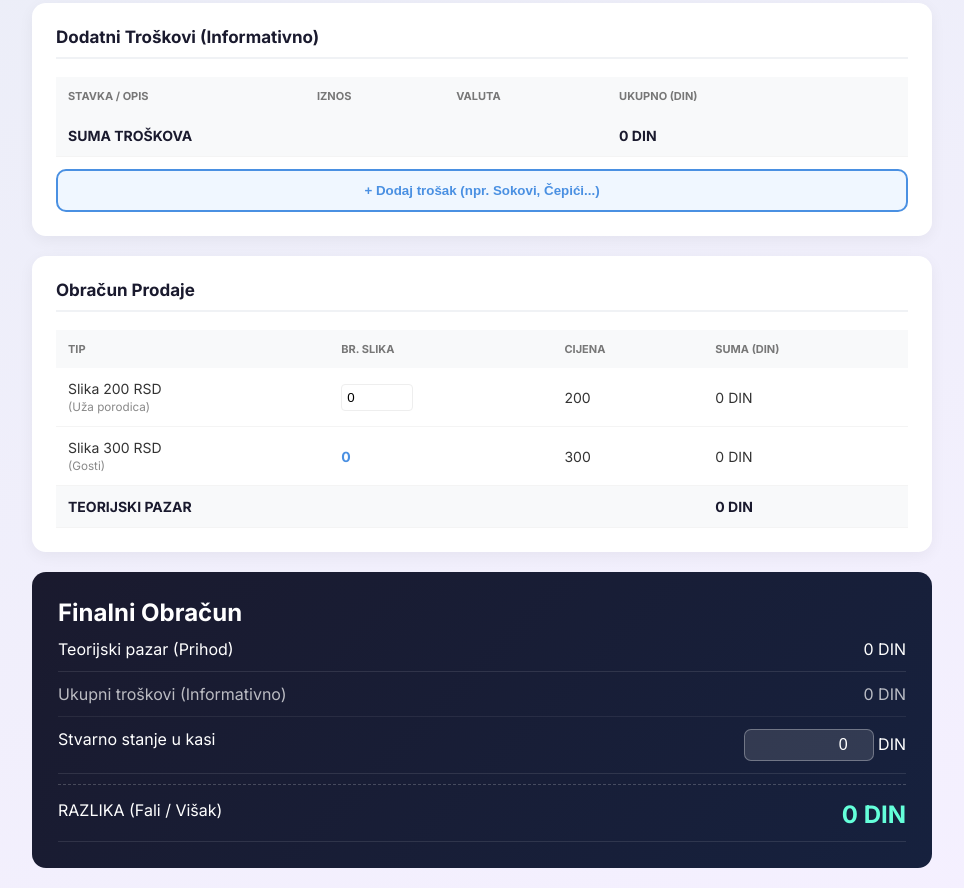
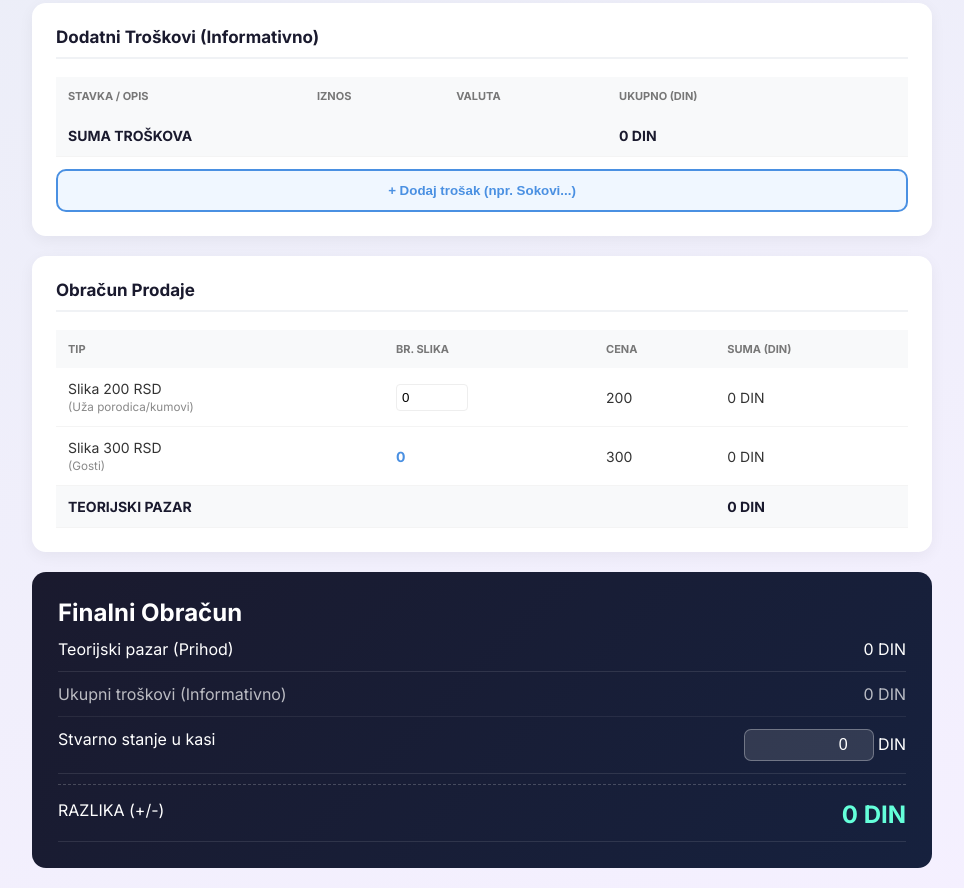
Before and after one commit to PolarisExplorer/obracun_ns, a plain HTML site: page index.html in a window 1280 px wide. Shown: the part 579-1467 px from the top of the page, without its empty margins (158-1122 px from the left). Drawn offline with Linux system fonts and the light colour scheme.

Commit message:
Update button text and table headers in index.html

```diff
--- a/index.html
+++ b/index.html
@@ -134,7 +134,7 @@
                 </tfoot>
             </table>
             </div>
-            <button class="add-btn" onclick="addExtraCostRow()">+ Dodaj trošak (npr. Sokovi, Čepići...)</button>
+            <button class="add-btn" onclick="addExtraCostRow()">+ Dodaj trošak (npr. Sokovi...)</button>
         </div>
 
         <div class="card">
@@ -142,11 +142,11 @@
             <div class="table-scroll">
             <table>
                 <thead>
-                    <tr><th>Tip</th><th>Br. Slika</th><th>Cijena</th><th>Suma (DIN)</th></tr>
+                    <tr><th>Tip</th><th>Br. Slika</th><th>Cena</th><th>Suma (DIN)</th></tr>
                 </thead>
                 <tbody>
                     <tr>
-                        <td>Slika 200 RSD<br><small style="color:#888">(Uža porodica)</small></td>
+                        <td>Slika 200 RSD<br><small style="color:#888">(Uža porodica/kumovi)</small></td>
                         <td><input type="number" id="inp200Qty" value="0" inputmode="numeric" pattern="[0-9]*" oninput="calculate()" onfocus="this.select()" style="width:72px; padding:5px; border:1px solid #eee; border-radius:4px"></td>
                         <td>200</td>
                         <td id="res200Tot">0 DIN</td>
@@ -174,7 +174,7 @@
                 <span class="fv" id="fCollectedWrap"><input class="inp-dark" type="number" id="fCollected" value="0" inputmode="numeric" pattern="[0-9]*" oninput="calculate()" onfocus="this.select()"> DIN</span>
             </div>
             <div class="frow big">
-                <span>RAZLIKA (Fali / Višak)</span>
+                <span>RAZLIKA (+/-)</span>
                 <span class="fv" id="fDiff">0 DIN</span>
             </div>
         </div>
```
